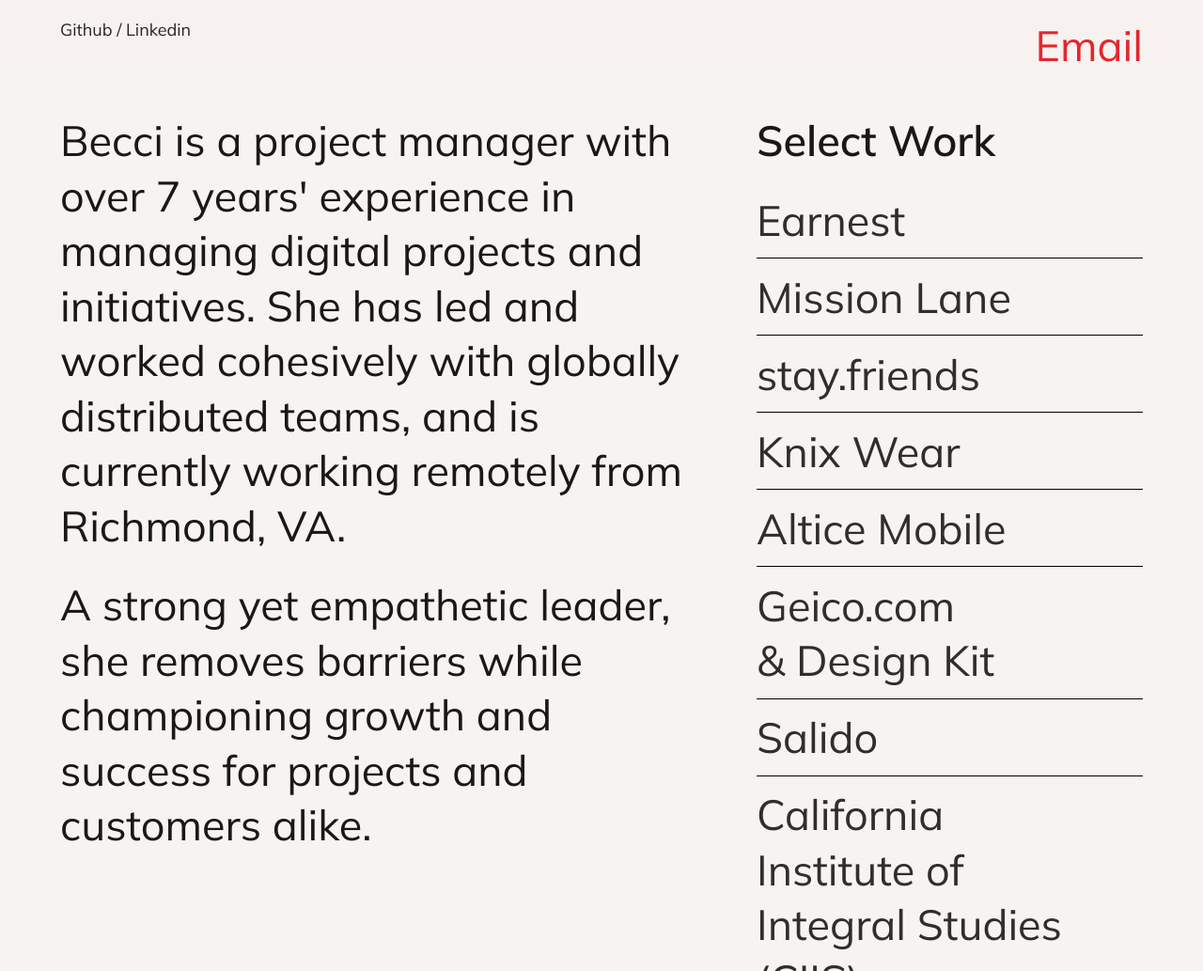
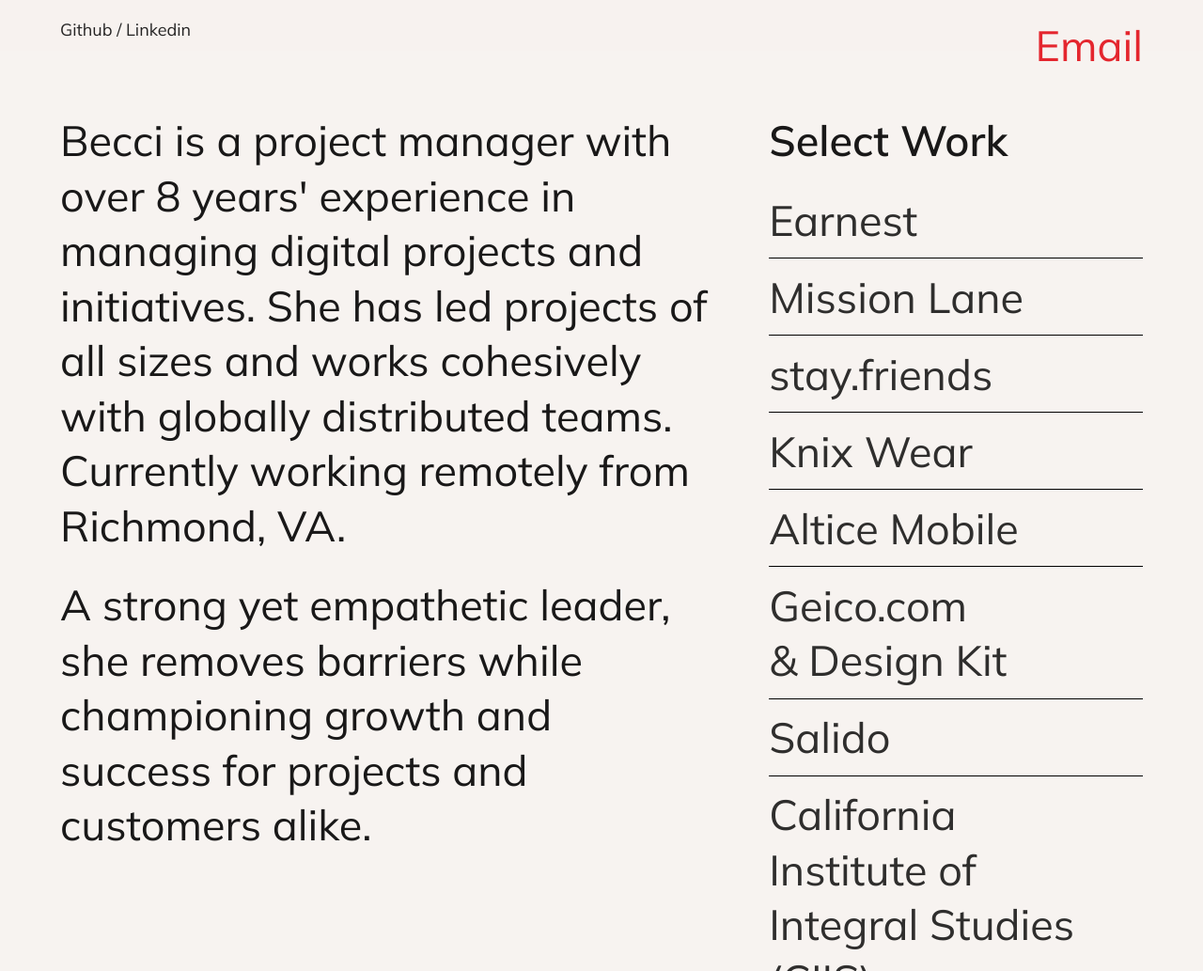
Before and after one commit to beccimelson/beccimelson.github.io, a website: page index.html in a window 1280 px wide. Shown: the top 1033 px of the page at 94% size. Drawn offline with Linux system fonts and the light colour scheme.

Commit message:
Copy edit

```diff
--- a/index.html
+++ b/index.html
@@ -41,7 +41,7 @@
                       <div class="about__inner inner">
                           <div class="about__main">
                               <div class="size--1 about__text--en">
-                                  <p>Becci is a project manager with over 7 years' experience in managing digital projects and initiatives. She has led and worked cohesively with globally distributed teams, and is currently working remotely from Richmond, VA.</p>
+                                  <p>Becci is a project manager with over 8 years' experience in managing digital projects and initiatives. She has led projects of all sizes and works cohesively with globally distributed teams. Currently working remotely from Richmond, VA.</p>
                               </div>
                               <div class="size--1 about__text--en">
                                   <p>A strong yet empathetic leader, she removes barriers while championing growth and success for projects and customers alike.</p>                              </div>
```
